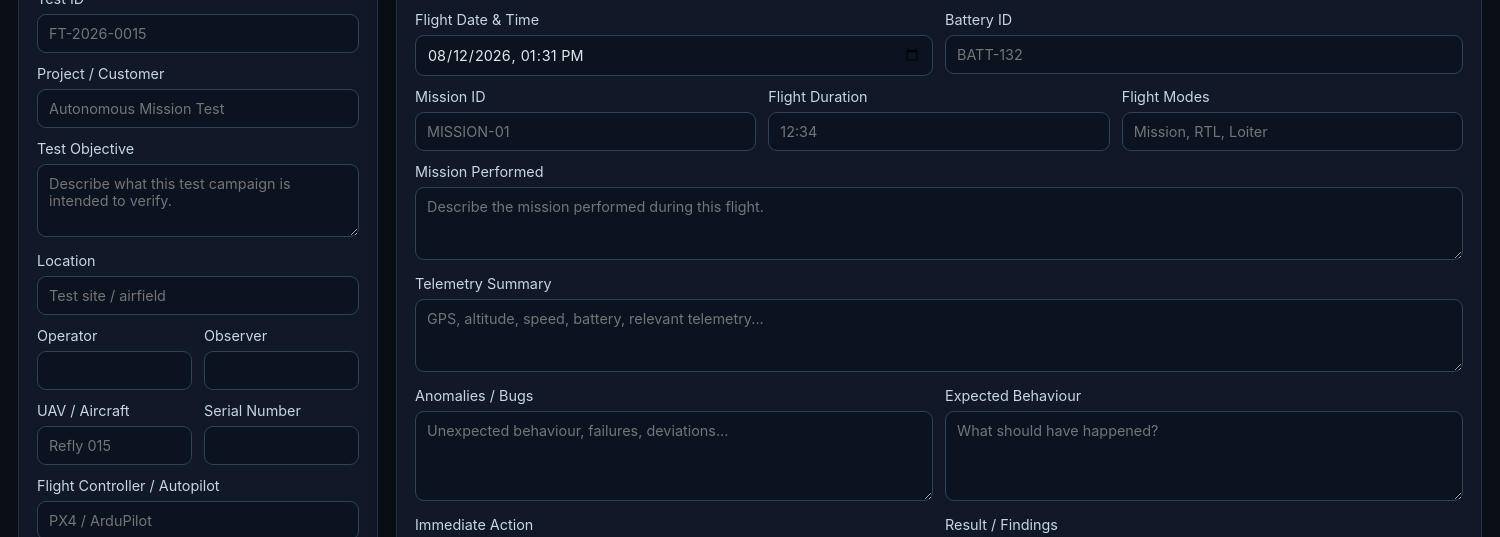
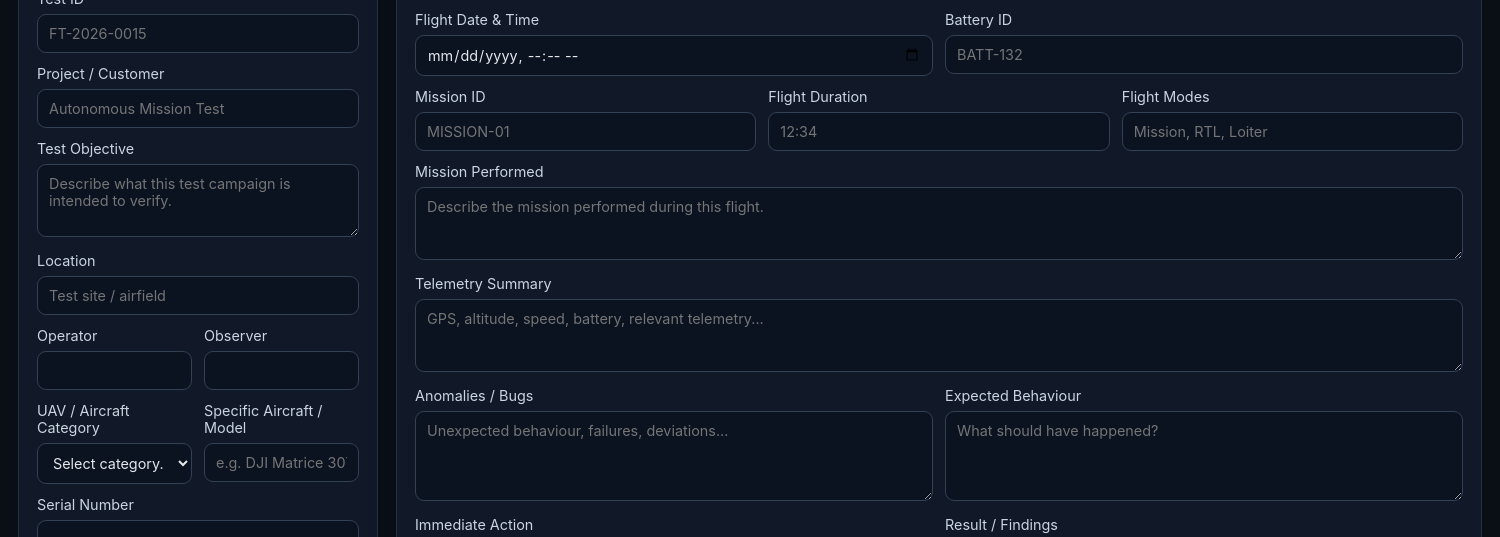
Before and after one commit to TectiveJK/drone-flight-test-reporter, an Electron app: page index.html in a window 1500 px wide. Shown: the part 189-726 px from the top of the page. Drawn offline with Linux system fonts and the light colour scheme.

Commit message:
feat: add UAV category and aircraft model fields

```diff
--- a/index.html
+++ b/index.html
@@ -28,7 +28,23 @@
         <label>Test Objective<textarea id="objective" rows="3" placeholder="Describe what this test campaign is intended to verify."></textarea></label>
         <label>Location<input id="location" placeholder="Test site / airfield" /></label>
         <div class="grid-2"><label>Operator<input id="operator" /></label><label>Observer<input id="observer" /></label></div>
-        <div class="grid-2"><label>UAV / Aircraft<input id="droneType" placeholder="Refly 015" /></label><label>Serial Number<input id="serialNumber" /></label></div>
+        <div class="grid-2">
+          <label>UAV / Aircraft Category
+            <select id="droneCategory">
+              <option value="">Select category...</option>
+              <option>Fixed-Wing UAVs</option>
+              <option>Multirotor UAVs</option>
+              <option>Single-Rotor UAVs (Helicopter)</option>
+              <option>VTOL UAVs</option>
+              <option>Hybrid UAVs</option>
+              <option>Lighter-than-Air UAVs</option>
+              <option>Flapping-Wing / Ornithopter UAVs</option>
+              <option>Unconventional / Experimental UAVs</option>
+            </select>
+          </label>
+          <label>Specific Aircraft / Model<input id="droneModel" placeholder="e.g. DJI Matrice 30T" /></label>
+        </div>
+        <label>Serial Number<input id="serialNumber" /></label>
         <label>Flight Controller / Autopilot<input id="flightController" placeholder="PX4 / ArduPilot" /></label>
         <label>Ground Control Software<input id="groundControl" placeholder="QGroundControl / Mission Planner" /></label>
         <label>Firmware<input id="firmwareVersion" /></label>
```
